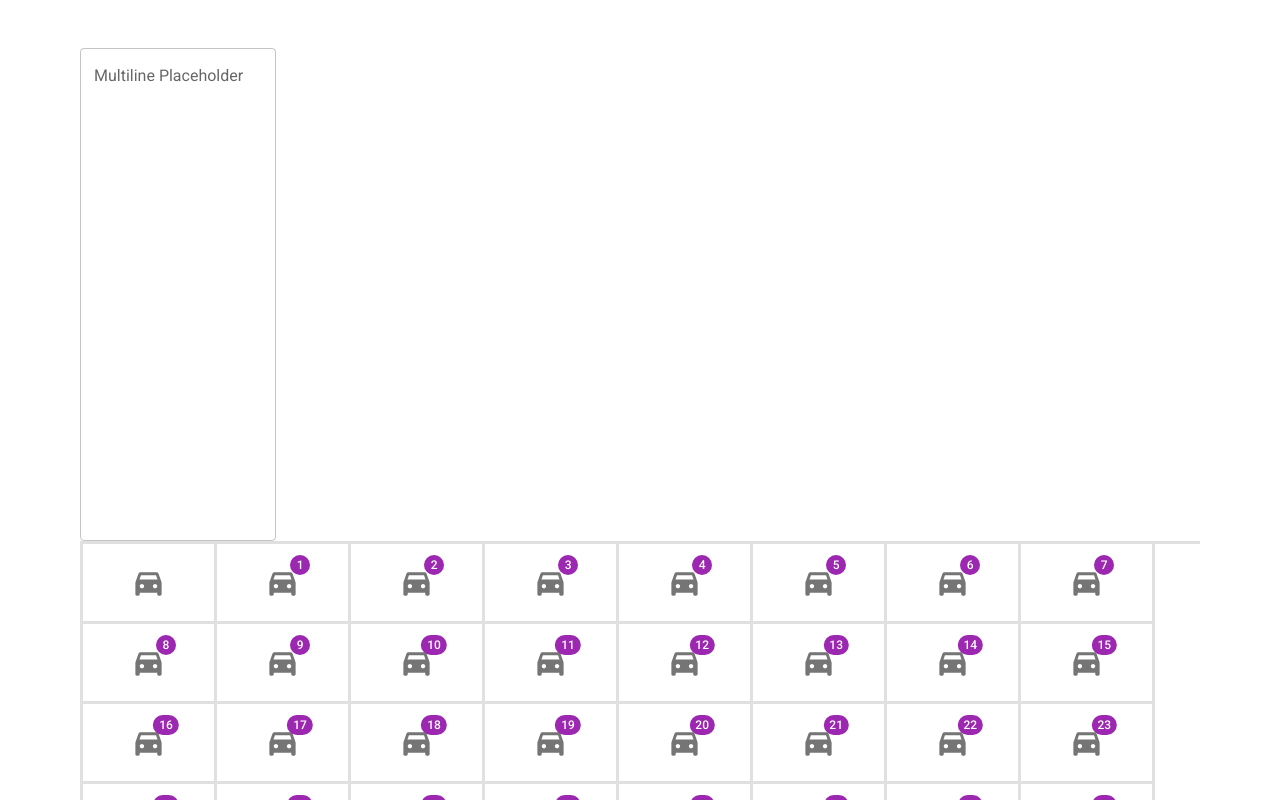
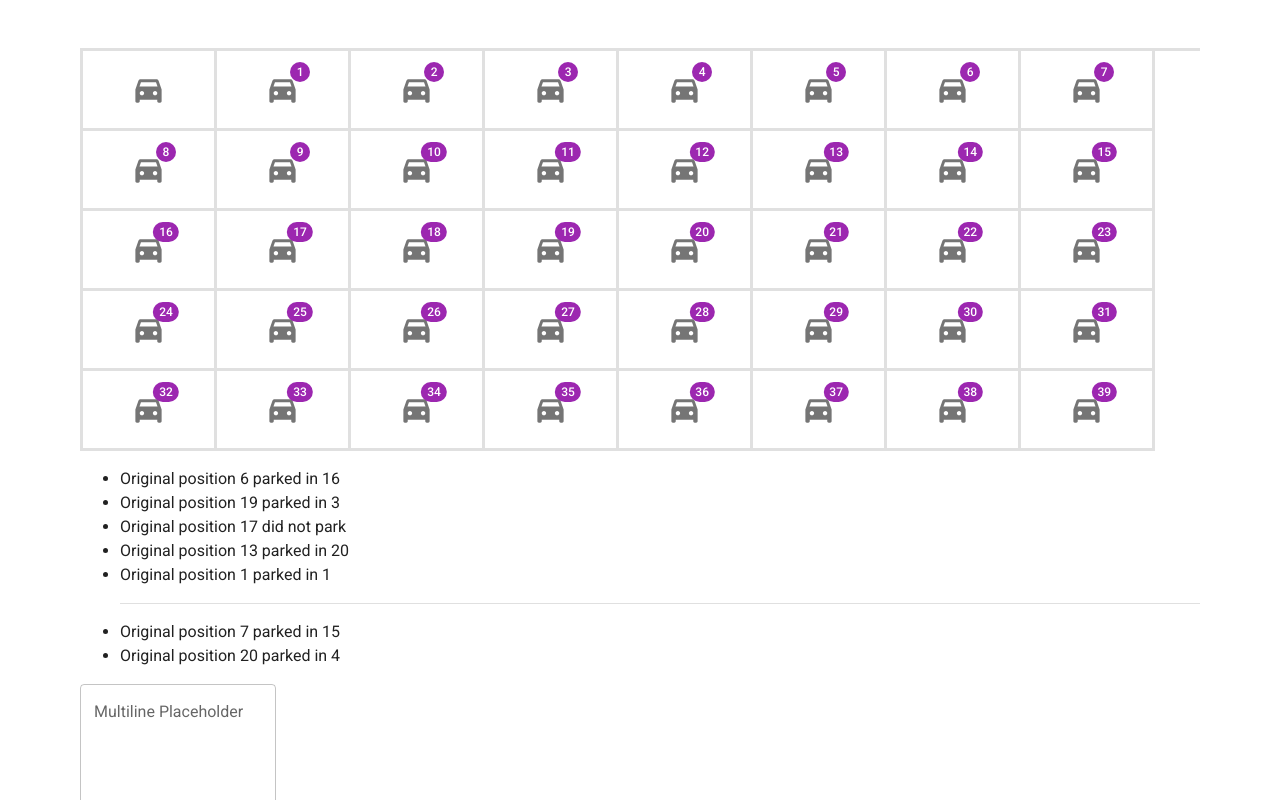
Before and after one commit to JhonathanAlejandro01/parking-lot, a Next.js app: page / in a window 1280 px wide. Shown: the top 800 px of the page. Built offline with nearby package versions, Linux system fonts and the light colour scheme; what @mui/material-nextjs would draw is missing.

Commit message:
fix: :lipstick: move input

```diff
--- a/src/components/ParkingLot.tsx
+++ b/src/components/ParkingLot.tsx
@@ -33,7 +33,6 @@ export const ParkingLot = () => {
 
   return (
     <Box sx={{ flexGrow: 1, p: 2 }}>
-      <InputField/>
       <Grid
         container
         columns={10}
@@ -70,6 +69,7 @@ export const ParkingLot = () => {
         ))}
       </Grid>
       <ParkingResults datasets={cars} />
+      <InputField/>
     </Box>
   )
 }
```
